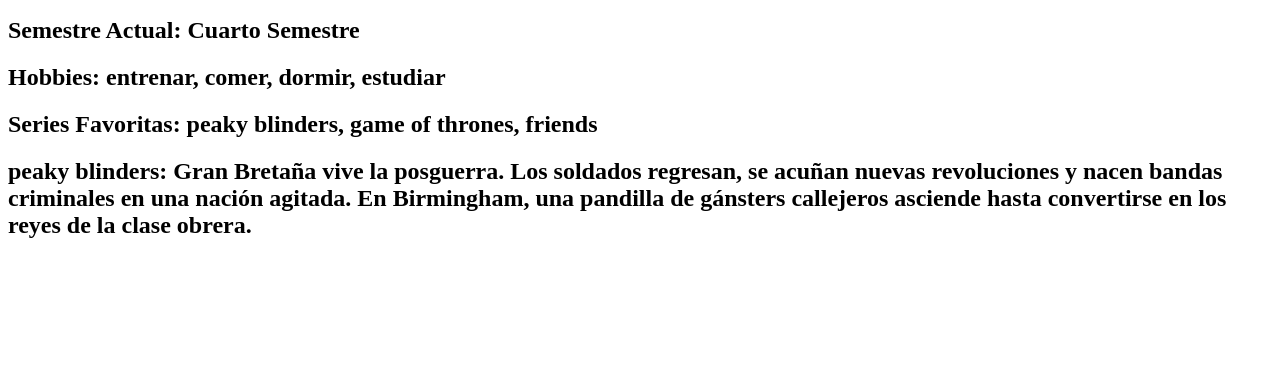
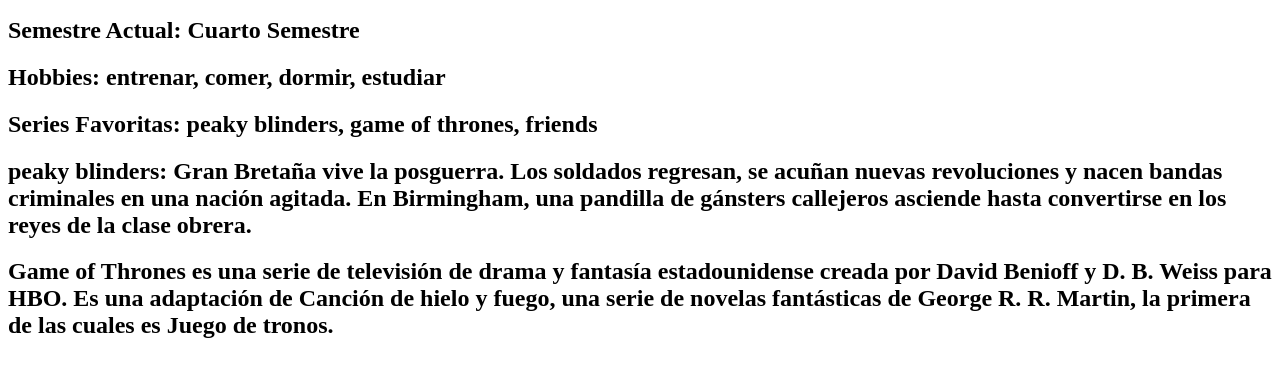
Before and after one commit to DarkVigore/parcial-1, a plain HTML site: page index.html in a window 1280 px wide. Shown: the part 110-486 px from the top of the page. Drawn offline with Linux system fonts and the light colour scheme.

Commit message:
commit seventh

```diff
--- a/index.html
+++ b/index.html
@@ -14,6 +14,7 @@
         <h2>Hobbies: entrenar, comer, dormir, estudiar</h2>
         <h2>Series Favoritas: peaky blinders, game of thrones, friends</h2>
         <h2>peaky blinders: Gran Bretaña vive la posguerra. Los soldados regresan, se acuñan nuevas revoluciones y nacen bandas criminales en una nación agitada. En Birmingham, una pandilla de gánsters callejeros asciende hasta convertirse en los reyes de la clase obrera.</h2>
+        <h2>Game of Thrones es una serie de televisión de drama y fantasía estadounidense creada por David Benioff y D. B. Weiss para HBO. Es una adaptación de Canción de hielo y fuego, una serie de novelas fantásticas de George R. R. Martin, la primera de las cuales es Juego de tronos.</h2>
 
 
 
```
